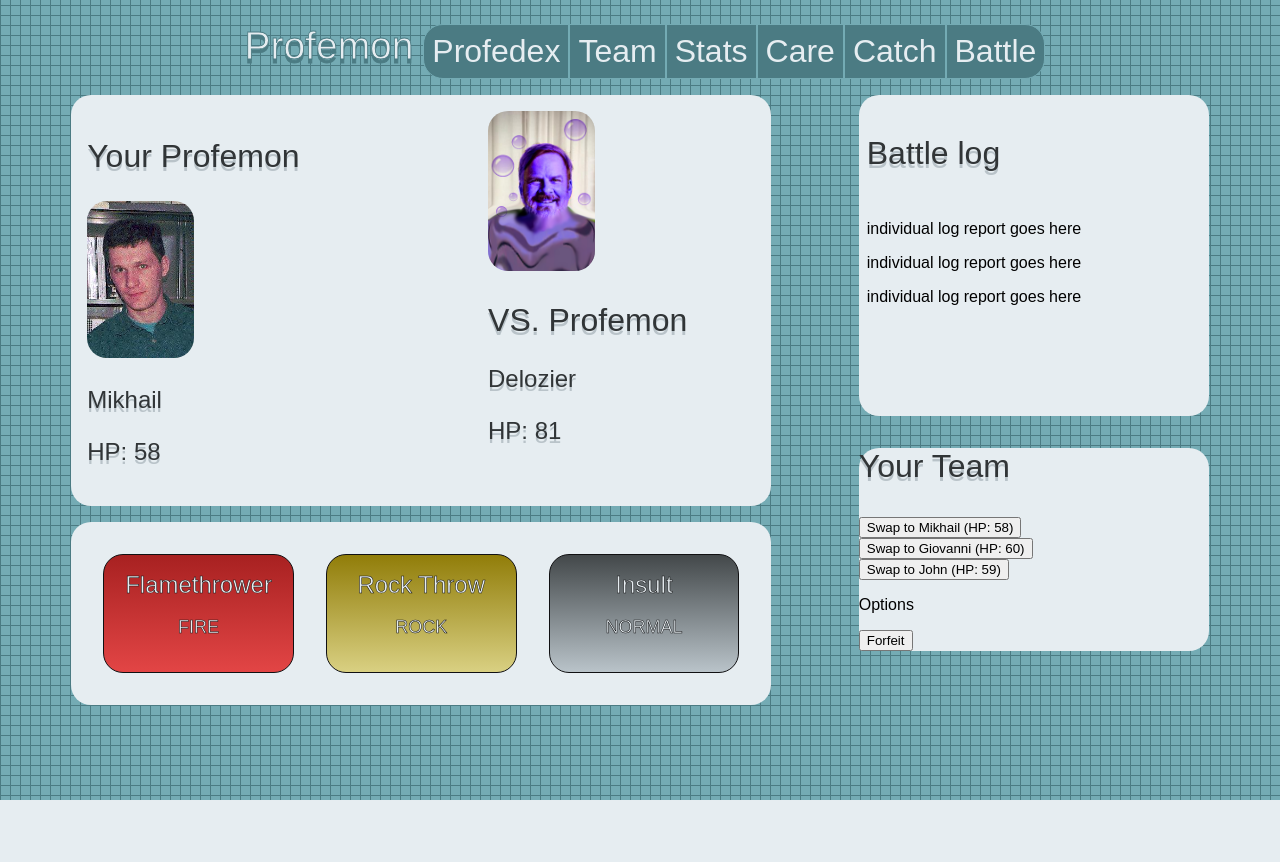
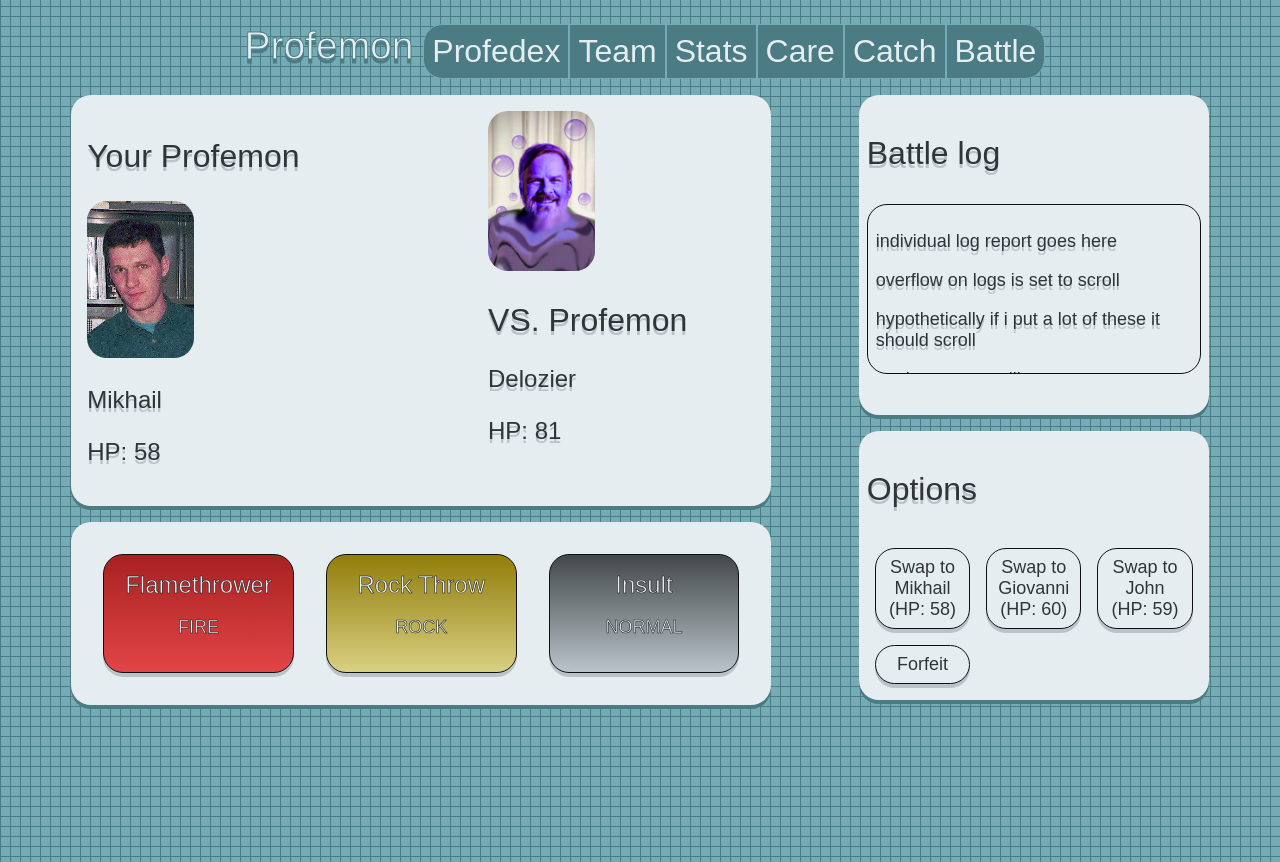
Before and after one commit to dadoge217/Profemon, a Flask app: page /battle in a window 1280 px wide. Before the commit the page ends 800 px from the top, so only its background shows below. Run offline with Flask 3, Linux system fonts and the light colour scheme; some web fonts are replaced.

Commit message:
battle css done

```diff
--- a/static/css/style.css
+++ b/static/css/style.css
@@ -254,6 +254,9 @@
     padding:1rem;
     margin:1rem;
 }
+.move-button:hover{
+    opacity:60%;
+}
 /* inner battle */
 .battle-box{
     grid-template-columns:2fr 1fr 2fr;
@@ -273,10 +276,29 @@
 /*battle right*/
 .battle-log{
     padding:.5rem;
-    height:50%;
+    height:40%;
 }
-.log{
+.logs{
+    padding:.5rem;
+    max-height:50%;
     overflow:scroll;
+}
+.options{
+    grid-template-columns:1fr 1fr 1fr;
+    padding:.5rem;
+    margin-top:1rem;
+}
+.opt-text{
+    grid-column-start:1;
+    grid-column-end:4;
+}
+.opt-button{
+    padding:.5rem;
+    margin:.5rem;
+}
+.opt-button:hover{
+    background-color:var(--lightergray);
+    color:var(--lightgray);
 }
 
 /* profedex */
--- a/templates/battle.html
+++ b/templates/battle.html
@@ -12,7 +12,7 @@
     <div class="big-box isGrid">
       <div class="bat-body-split isGrid">
         <div class="bat-left-split">
-          <div class="battle-box isGrid round bgwhite">
+          <div class="battle-box dsblue isGrid round bgwhite">
             <div class="your-prof">
               <h2 class="fsmed fcdarkgray dslightergray">Your Profemon</h2>
               <img class="bat-image round" src="{{ url_for('static', filename=player.currentProf.img) }}" alt="Picture of {{ player.currentProf.name }}">
@@ -26,37 +26,38 @@
               <p class="fssmall fcdarkgray dslightergray">HP: {{trainer.currentProf.hp}}</p>
             </div>
           </div>
-          <div class="your-moves-box bgwhite round">
+          <div class="your-moves-box dsblue bgwhite round">
             <form class="your-moves isGrid" method="POST" action="/battle">
-              <button class="round fssmall bdblack fcwhite folblack move-button {{ player.currentProf.move1.type.lower() }}type" name="move" value="move1">{{player.currentProf.move1.name}}<p class="fssmaller">{{player.currentProf.move1.type}}</p></button>
-              <button class="round fssmall bdblack fcwhite folblack move-button {{ player.currentProf.move2.type.lower() }}type" name="move" value="move2">{{player.currentProf.move2.name}} <p class="fssmaller">{{player.currentProf.move2.type}}</p></button>
-              <button class="round fssmall bdblack fcwhite folblack move-button {{ player.currentProf.move3.type.lower() }}type" name="move" value="move3">{{player.currentProf.move3.name}} <p class="fssmaller">{{player.currentProf.move3.type}}</p></button>
+              <button class="round fssmall bdblack fcwhite folblack move-button dslightergray {{ player.currentProf.move1.type.lower() }}type" name="move" value="move1">{{player.currentProf.move1.name}}<p class="fssmaller">{{player.currentProf.move1.type}}</p></button>
+              <button class="round fssmall bdblack fcwhite folblack move-button dslightergray {{ player.currentProf.move2.type.lower() }}type" name="move" value="move2">{{player.currentProf.move2.name}} <p class="fssmaller">{{player.currentProf.move2.type}}</p></button>
+              <button class="round fssmall bdblack fcwhite folblack move-button dslightergray {{ player.currentProf.move3.type.lower() }}type" name="move" value="move3">{{player.currentProf.move3.name}} <p class="fssmaller">{{player.currentProf.move3.type}}</p></button>
             </form>
           </div>
         </div>
         <div class="bat-right-split">
-          <div class="battle-log bgwhite round">
+          <div class="battle-log dsblue bgwhite round">
             <p class="fsmed fcdarkgray dslightergray">Battle log</p>
-            <div class="log">
-              <p class="log-report">individual log report goes here</p>
-              <p class="log-report">individual log report goes here</p>
-              <p class="log-report">individual log report goes here</p>
+            <div class="logs round bdblack">
+              <p class="log-report fssmaller fcdarkgray dslightergray">individual log report goes here</p>
+              <p class="log-report fssmaller fcdarkgray dslightergray">overflow on logs is set to scroll</p>
+              <p class="log-report fssmaller fcdarkgray dslightergray">hypothetically if i put a lot of these it should scroll</p>
+              <p class="log-report fssmaller fcdarkgray dslightergray">but i guess we will see</p>
+              <p class="log-report fssmaller fcdarkgray dslightergray">Lorem ipsum dolor sit amet consectetur adipisicing elit. Laboriosam, impedit. Atque modi illo quam officiis iste optio, ad perspiciatis similique a eius non doloribus iure, facilis quis ut! Culpa, voluptate!</p>
             </div>
           </div>
-          <div class="options bgwhite round">
-              <h3 class="fsmed fcdarkgray dslightergray">Your Team</h3>
+          <div class="options isGrid dsblue bgwhite round">
+              <h3 class="opt-text fsmed fcdarkgray dslightergray">Options</h3>
             {% for prof in player.team %}
                 {% if not prof.fainted() %}
                     <form method="POST" action="/swap">
                         <input type="hidden" name="prof_name" value="{{ prof.name }}">
-                        <button type="submit">
+                        <button class="opt-button bdblack round bgwhite fssmaller fcdarkgray dslightergray" type="submit">
                             Swap to {{ prof.name }} (HP: {{ prof.hp }})
                         </button>
                     </form>
                 {% endif %}
             {% endfor %}
-            <p>Options</p>
-            <button class="opt-button">Forfeit</button>
+            <button class="opt-button bdblack round bgwhite fssmaller fcdarkgray dslightergray">Forfeit</button>
           </div>
         </div>
       </div>
```
